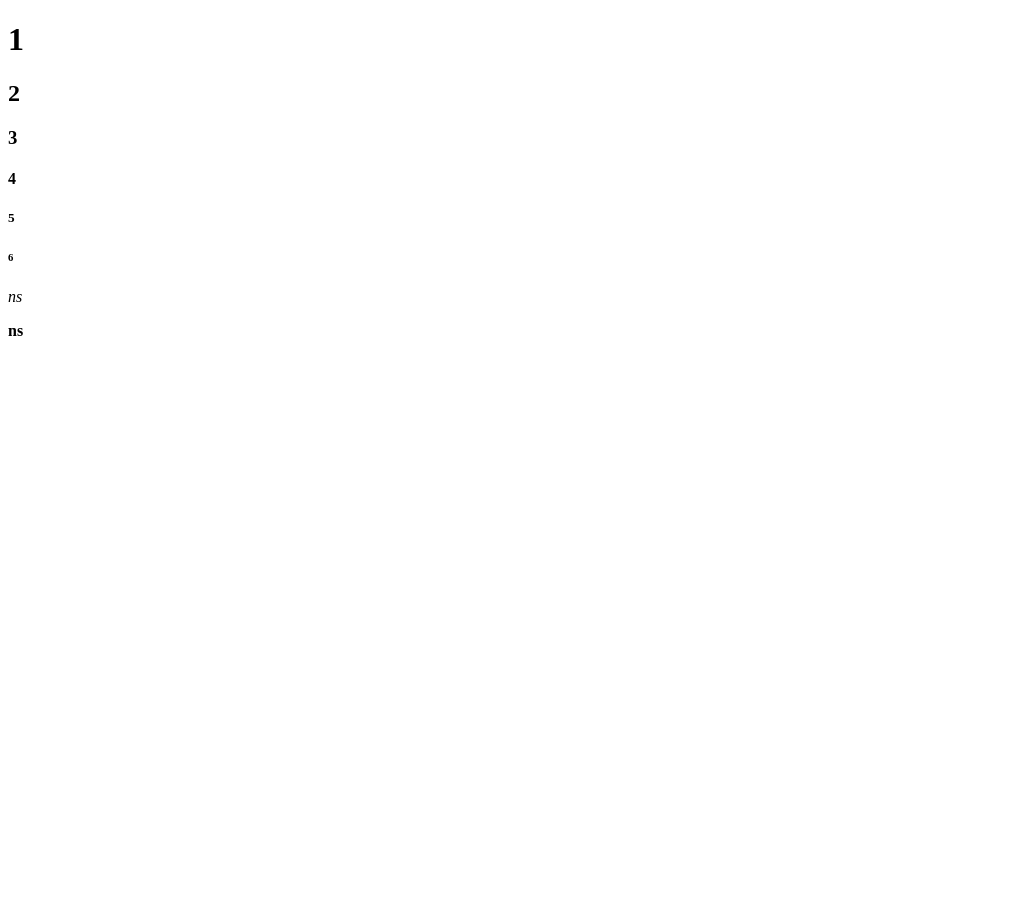
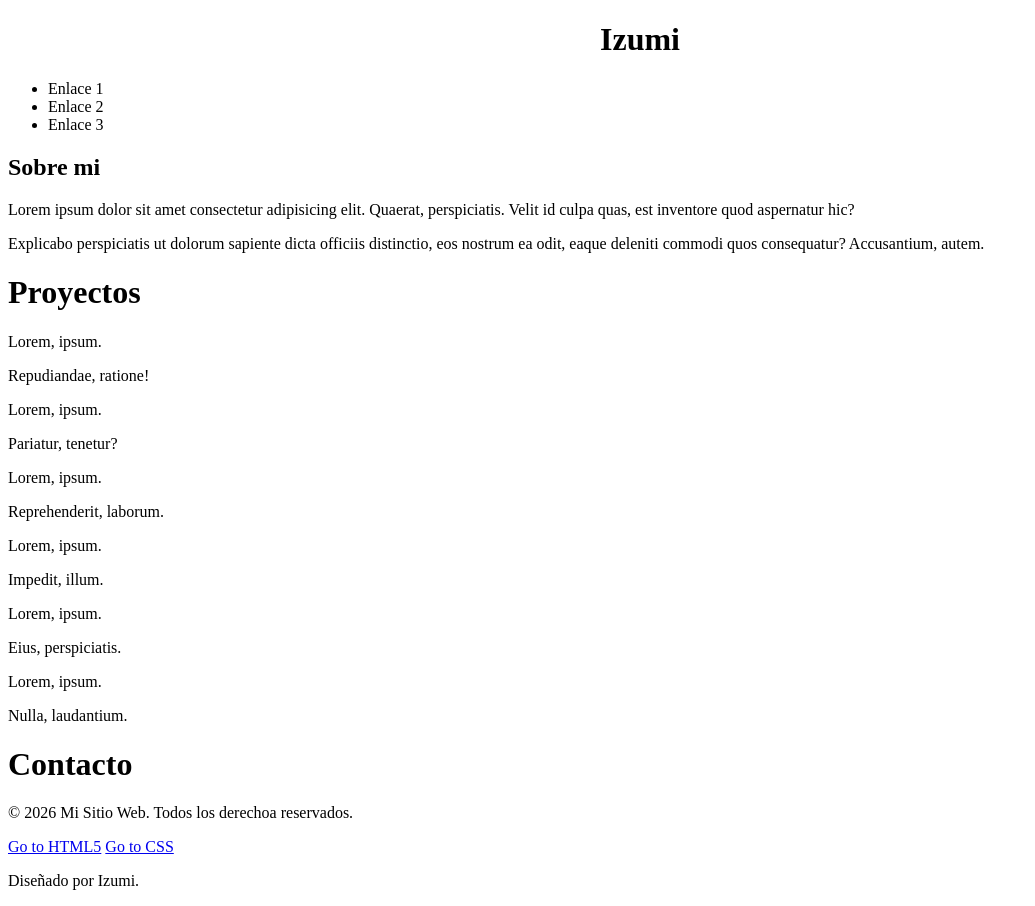
Before and after one commit to Izumi71/Html5, a plain HTML site: page index.html in a window 1280 px wide. Shown: the whole page, without its empty margins (0-1035 px from the left). Before the commit the page ends 800 px from the top, so only its background shows below. Drawn offline with Linux system fonts and the light colour scheme.

Commit message:
Primer commit

```diff
--- /dev/null
+++ b/css.css
@@ -0,0 +1,41 @@
+h1 {
+    color: red;
+}
+.Izumi{
+    font-weight: bold;
+    color: blue;
+    }
+#Soto {
+    text-align: center;
+}
+* {
+    margin: 0;
+    padding: 0;
+    }
+input[type="text"] {
+    border: 4px solid rgb(0, 0, 0);
+}
+h2, p {
+    font-family: Arial, sans-serif;
+    color: green;
+    }
+div p {
+    color: yellow;
+    font-size: xx-large;
+    }
+body {
+    margin: 0;
+    font-family: Arial, sans-serif;
+    }
+.imagenfondo {
+    width: 100%;
+    height: 400px;
+    color: white;
+    text-align: center;
+    padding-top: 150px;
+    /* Fondo con imagen */
+    background-image: url('imagenfondo.jpg'); /* tu imagen */
+    background-size: cover; /* ajusta al contenedor */
+    background-repeat: no-repeat; /* evita repetición */
+    background-position: center; /* centra la imagen */
+    }
--- a/index.html
+++ b/index.html
@@ -6,14 +6,59 @@
     <title>Document</title>
 </head>
 <body>
-    <h1>1</h1>
-    <h2>2</h2>
-    <h3>3</h3>
-    <h4>4</h4>
-    <h5>5</h5>
-    <h6>6</h6>
-    <p><i>ns</i></p>
-    <b>ns</b>
-
+<header>
+    <h1 style="color: #000;text-align: center;">Izumi</h1>
+        <nav>
+        <ul>
+            <li>Enlace 1</li>
+            <li>Enlace 2</li>
+            <li>Enlace 3</li>
+        </ul>
+    </nav>
+</header>
+    <section id="sobremi">
+        <h1>Sobre mi</h1>
+        <p>Lorem ipsum dolor sit amet consectetur adipisicing elit. Quaerat, perspiciatis. Velit id culpa quas, est inventore quod aspernatur hic?</p>
+        <p>Explicabo perspiciatis ut dolorum sapiente dicta officiis distinctio, eos nostrum ea odit, eaque deleniti commodi quos consequatur? Accusantium, autem.</p>
+    </section>
+    <h1>Proyectos</h1>
+    <section>
+        <article>
+            <p>Lorem, ipsum.</p>
+            <p>Repudiandae, ratione!</p>
+        </article>
+        <article>
+            <p>Lorem, ipsum.</p>
+            <p>Pariatur, tenetur?</p>
+        </article>
+        <article>
+            <p>Lorem, ipsum.</p>
+            <p>Reprehenderit, laborum.</p>
+        </article>
+    </section>
+    <section>
+        <article>
+            <p>Lorem, ipsum.</p>
+            <p>Impedit, illum.</p>
+        </article>
+        <article>
+            <p>Lorem, ipsum.</p>
+            <p>Eius, perspiciatis.</p>
+        </article>
+        <article>
+            <p>Lorem, ipsum.</p>
+            <p>Nulla, laudantium.</p>
+        </article>
+    </section>
+    <h1>Contacto</h1>
+    <footer>
+        <p>&copy; 2026 Mi Sitio Web. Todos los derechoa reservados.</p>
+        <nav>
+            <a href="https://sites.google.com/view/fullstackwebdevelopmentia"</a>
+            <a href="html5.html" target="_blank">Go to HTML5</a>
+            <a href="css.html" target="_blank">Go to CSS</a>
+        </nav>
+    </footer>
+    <p>Diseñado por Izumi.</p>
 </body>
 </html>
```
Also changed, not shown: css.html (added, +20 -0 lines), html5.html (added, +61 -0 lines), 1 other file.
